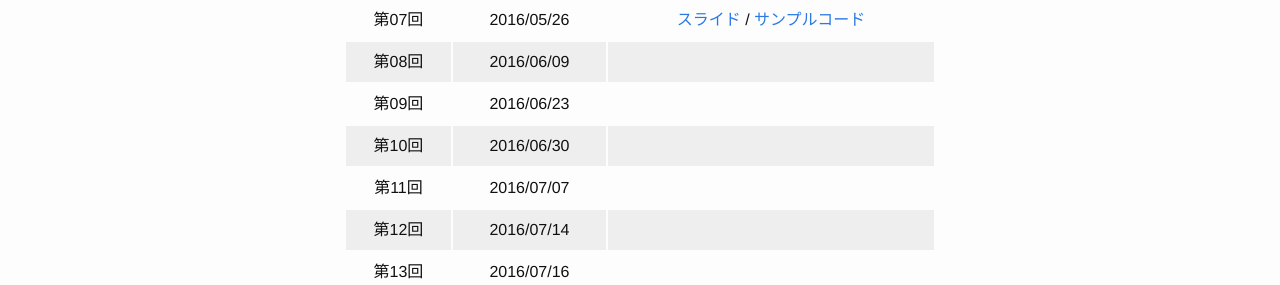
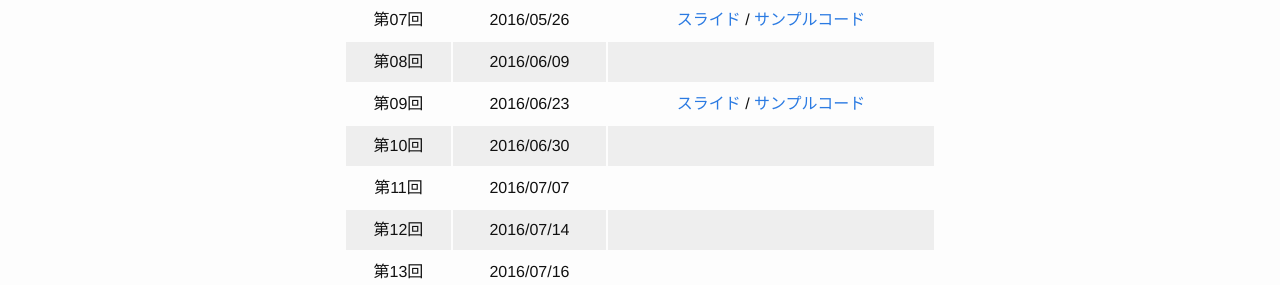
Before and after one commit to s15586yt/sfcjs2016s.github.io, a Jekyll site: the page built from index.md, in a window 1280 px wide. Shown: the part 451-736 px from the top of the page. Built offline with Jekyll 4.4.1, drawn with Linux system fonts in a browser that asks for light colours.

Commit message:
added links to the materials for lecture#09

```diff
--- a/index.md
+++ b/index.md
@@ -17,7 +17,7 @@ permalink: /
 |第06回|2016/05/19|[スライド](slide06) / [サンプルコード](https://github.com/sfcjs2016s/code06)|
 |第07回|2016/05/26|[スライド](slide07) / [サンプルコード](https://github.com/sfcjs2016s/code07)|
 |第08回|2016/06/09||
-|第09回|2016/06/23||
+|第09回|2016/06/23|[スライド](slide09) / [サンプルコード](https://github.com/sfcjs2016s/code09)|
 |第10回|2016/06/30||
 |第11回|2016/07/07||
 |第12回|2016/07/14||
```
